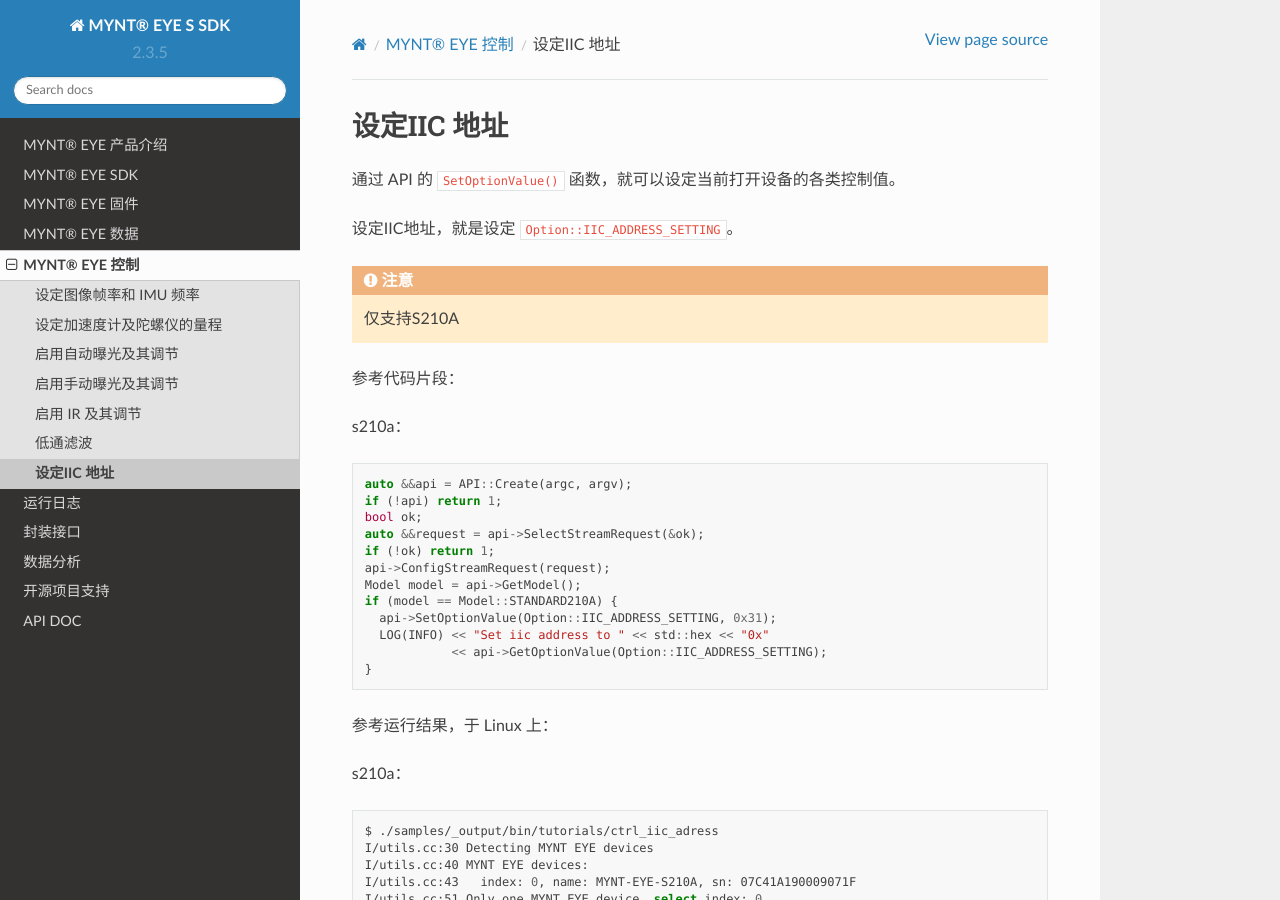
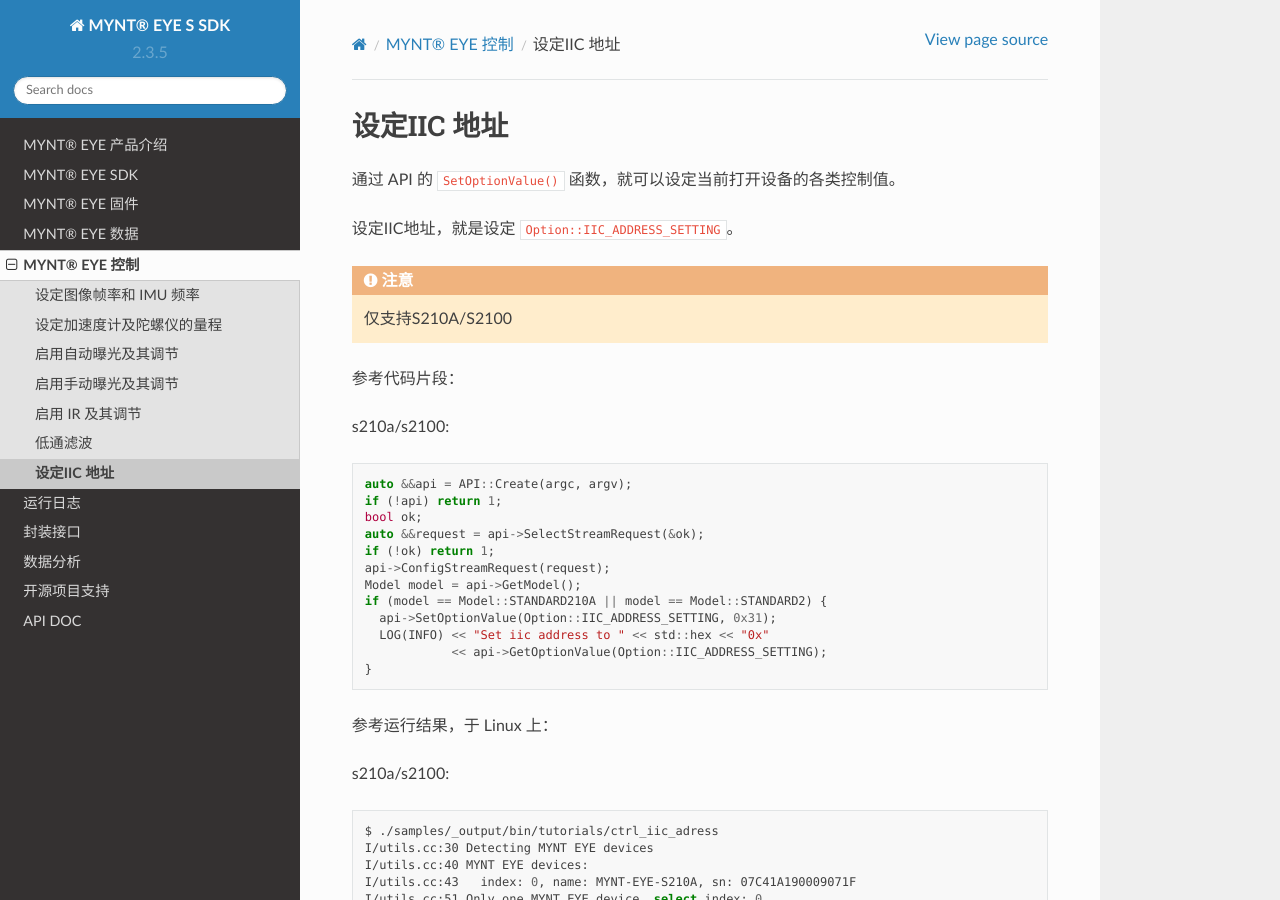
Before and after one commit to slightech/MYNT-EYE-S-SDK-Docs-zh_CN, a Sphinx documentation site: the page built from docs/src/control/iic_address.rst, in a window 1280 px wide and 900 px high. Built offline with Sphinx 7.4.7 and the Read the Docs theme 2.0.0, drawn with Linux system fonts in a browser that asks for light colours; pages that are not in the unit, such as notebooks, are missing from menus.

Commit message:
docs(*): update iic address

```diff
--- a/docs/src/control/iic_address.rst
+++ b/docs/src/control/iic_address.rst
@@ -8,11 +8,11 @@
 设定IIC地址，就是设定 ``Option::IIC_ADDRESS_SETTING``。
 
 .. Attention::
-  仅支持S210A
+  仅支持S210A/S2100
 
 参考代码片段：
 
-s210a：
+s210a/s2100:
 
 .. code-block:: c++
 
@@ -23,7 +23,7 @@
   if (!ok) return 1;
   api->ConfigStreamRequest(request);
   Model model = api->GetModel();
-  if (model == Model::STANDARD210A) {
+  if (model == Model::STANDARD210A || model == Model::STANDARD2) {
     api->SetOptionValue(Option::IIC_ADDRESS_SETTING, 0x31);
     LOG(INFO) << "Set iic address to " << std::hex << "0x"
               << api->GetOptionValue(Option::IIC_ADDRESS_SETTING);
@@ -32,7 +32,7 @@
 
 参考运行结果，于 Linux 上：
 
-s210a：
+s210a/s2100:
 
 .. code-block:: bash
 
--- a/docs/src/mynteye/intro.rst
+++ b/docs/src/mynteye/intro.rst
@@ -9,4 +9,4 @@
 
 小觅双目摄像头标准版系列可广泛应用于视觉定位导航（vSLAM）领域，包括：无人车和机器人的视觉实时定位导航系统、无人机视觉定位系统、无人驾驶避障导航系统、增强现实（AR）、虚拟现实（VR）等；双目也可应用于视觉识别领域，包括：立体人脸识别、三维物体识别、空间运动追踪、三维手势与体感识别等；应用于测量领域，包括：辅助驾驶系统（ADAS）、双目体积计算、工业视觉筛检等。目前，小觅智能已与国内外 500 余家企业客户开展了服务与合作。
 
-为保证摄像头产品输出数据质量，产品出厂时，我们已对双目以及 IMU 进行标定。同时，产品通过富士康实验室的高温高湿持续工作、高温高湿持续操作、低温动态老化、高温工作、低温存储、整机冷热冲击、正弦振动、随机振动等多项产品质量测试，保证品质的稳定和可靠。除了产品和技术的研发，亦可直接应用于产品量产，加速从研发到产品化的过程。
+为保证摄像头产品输出数据质量，产品出厂时，我们已对双目进行标定。同时，产品通过富士康实验室的高温高湿持续工作、高温高湿持续操作、低温动态老化、高温工作、低温存储、整机冷热冲击、正弦振动、随机振动等多项产品质量测试，保证品质的稳定和可靠。除了产品和技术的研发，亦可直接应用于产品量产，加速从研发到产品化的过程。
```
